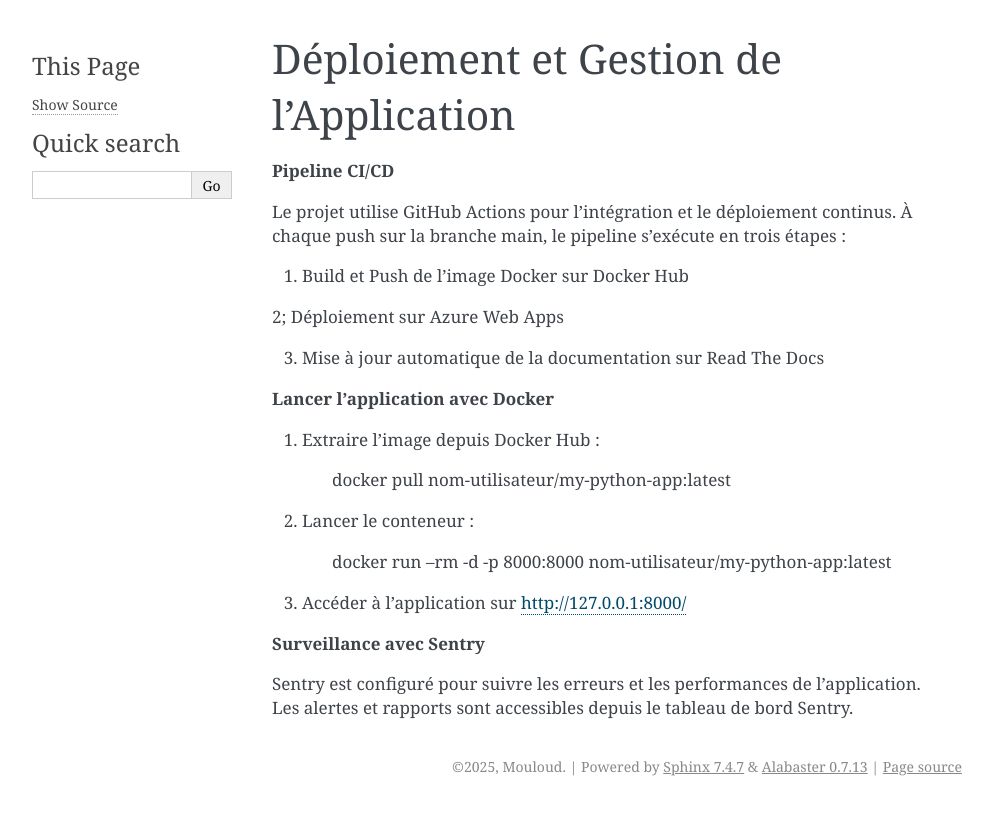
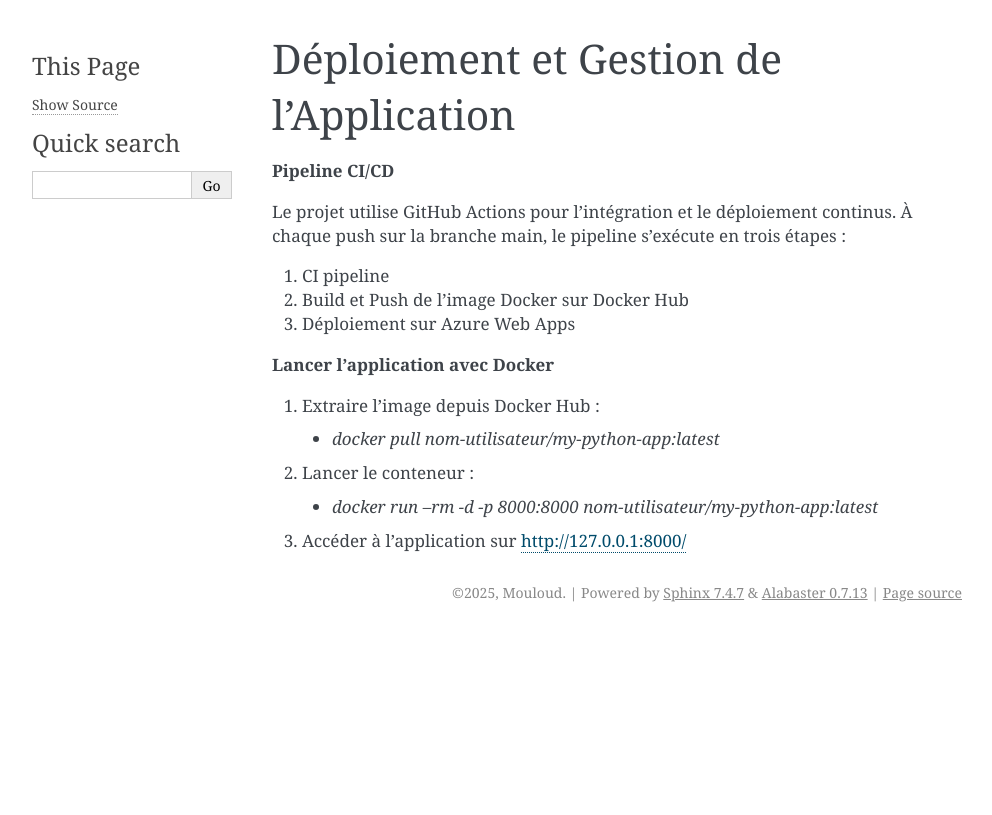
Before and after one commit to MouloudB-24/ModularDjangoArch, a Sphinx documentation site: the page built from docs/deploiement.rst, in a window 1280 px wide. Shown: the top 815 px of the page, without its empty margins (148-1140 px from the left). Built offline with Sphinx 7.4.7, drawn with Linux system fonts in a browser that asks for light colours.

Commit message:
docs final

```diff
--- a/docs/deploiement.rst
+++ b/docs/deploiement.rst
@@ -6,24 +6,19 @@ Déploiement et Gestion de l'Application
 Le projet utilise GitHub Actions pour l'intégration et le déploiement continus. À chaque push sur la branche main,
 le pipeline s'exécute en trois étapes :
 
-1. Build et Push de l'image Docker sur Docker Hub
+1. CI pipeline
 
-2; Déploiement sur Azure Web Apps
+2. Build et Push de l'image Docker sur Docker Hub
 
-3. Mise à jour automatique de la documentation sur Read The Docs
+3. Déploiement sur Azure Web Apps
 
 **Lancer l'application avec Docker**
 
 1. Extraire l'image depuis Docker Hub :
-
-    docker pull nom-utilisateur/my-python-app:latest
+ - *docker pull nom-utilisateur/my-python-app:latest*
 
 2. Lancer le conteneur :
 
-    docker run --rm -d -p 8000:8000 nom-utilisateur/my-python-app:latest
+ - *docker run --rm -d -p 8000:8000 nom-utilisateur/my-python-app:latest*
 
 3. Accéder à l'application sur http://127.0.0.1:8000/
-
-**Surveillance avec Sentry**
-
-Sentry est configuré pour suivre les erreurs et les performances de l'application. Les alertes et rapports sont accessibles depuis le tableau de bord Sentry.
--- a/docs/tests.rst
+++ b/docs/tests.rst
@@ -3,7 +3,7 @@ Tests Unitaires et d'Intégration
 **Objectif qualité :** Une couverture de tests supérieure à 80 % est exigée.
 
 **Organisation des tests :**
- - Chaque application (lettings, profiles) contient ses propres tests unitaires et d’intégration.
+ - Chaque application (lettings, profiles) contient ses propres tests unitaires.
  - Les tests couvrent les vues, les URLs et les modèles.
 
 **Outils :**
```
Also changed, not shown: docs/gestion_des _erreurs.rst (+2 -5 lines), docs/technologies.rst (+3 -6 lines), 1 other file.
